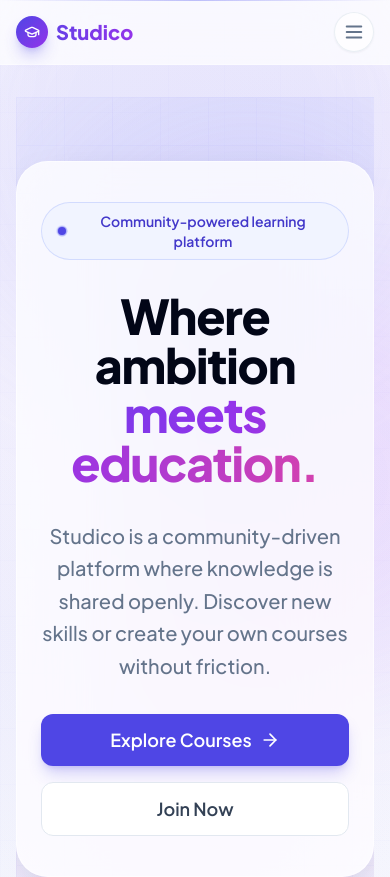
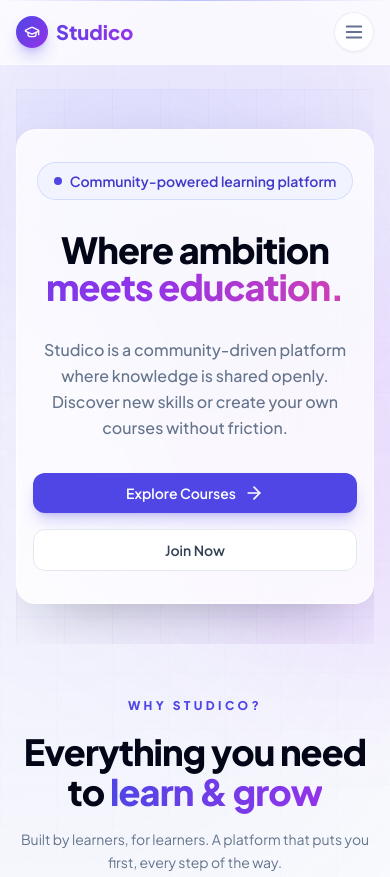
Before and after one commit to Dav2dAnderson/studico, a Next.js app in the folder frontend/: page / in a window 390 px wide. Shown: the top 877 px of the page. Built offline with nearby package versions, Linux system fonts and the light colour scheme; no server answers.

Commit message:
Implemented response design

```diff
--- a/frontend/src/app/courses/page.tsx
+++ b/frontend/src/app/courses/page.tsx
@@ -121,7 +121,7 @@ export default function Courses() {
         </div>
 
         {/* Search bar */}
-        <div className="relative max-w-xl">
+        <div className="relative w-full sm:max-w-xl">
           <Search
             size={18}
             className="pointer-events-none absolute left-4 top-1/2 -translate-y-1/2 text-slate-400"
@@ -166,7 +166,7 @@ export default function Courses() {
           )}
         </div>
       ) : (
-        <div className="grid grid-cols-1 md:grid-cols-2 lg:grid-cols-3 gap-6">
+        <div className="grid grid-cols-1 sm:grid-cols-2 lg:grid-cols-3 gap-4 sm:gap-6">
           {filtered.map((course, i) => {
             const gradient = CARD_GRADIENTS[i % CARD_GRADIENTS.length];
             const authorName =
--- a/frontend/src/app/globals.css
+++ b/frontend/src/app/globals.css
@@ -165,15 +165,15 @@
   }
 
   .page-shell {
-    @apply relative z-10 mx-auto w-full max-w-7xl px-4 sm:px-6 lg:px-8 py-8 sm:py-10 flex flex-1 flex-col;
+    @apply relative z-10 mx-auto w-full max-w-7xl px-4 sm:px-6 lg:px-8 py-6 sm:py-10;
   }
 
   .surface-panel {
-    @apply rounded-[2rem] border border-white/60 dark:border-slate-800/70 bg-white/80 dark:bg-slate-950/65 shadow-[0_20px_60px_-30px_rgba(15,23,42,0.45)] backdrop-blur-2xl;
+    @apply rounded-[1.25rem] sm:rounded-[2rem] border border-white/60 dark:border-slate-800/70 bg-white/80 dark:bg-slate-950/65 shadow-[0_20px_60px_-30px_rgba(15,23,42,0.45)] backdrop-blur-2xl;
   }
 
   .surface-panel-soft {
-    @apply rounded-[2rem] border border-slate-200/70 dark:border-slate-800/80 bg-white/70 dark:bg-slate-950/55 shadow-lg shadow-slate-900/5 dark:shadow-black/20 backdrop-blur-xl;
+    @apply rounded-[1.25rem] sm:rounded-[2rem] border border-slate-200/70 dark:border-slate-800/80 bg-white/70 dark:bg-slate-950/55 shadow-lg shadow-slate-900/5 dark:shadow-black/20 backdrop-blur-xl;
   }
 
   .page-eyebrow {
@@ -181,11 +181,11 @@
   }
 
   .page-title {
-    @apply text-4xl sm:text-5xl font-black tracking-tight text-slate-950 dark:text-white;
+    @apply text-3xl sm:text-4xl md:text-5xl font-black tracking-tight text-slate-950 dark:text-white;
   }
 
   .page-subtitle {
-    @apply text-base sm:text-lg leading-relaxed text-slate-500 dark:text-slate-400;
+    @apply text-sm sm:text-base lg:text-lg leading-relaxed text-slate-500 dark:text-slate-400;
   }
 
   /* Animation utilities */
@@ -243,12 +243,12 @@
 
   /* Button styles */
   .btn-primary {
-    @apply inline-flex items-center justify-center px-6 py-3 rounded-xl font-semibold text-white;
+    @apply inline-flex items-center justify-center px-5 py-2.5 sm:px-6 sm:py-3 rounded-xl text-sm sm:text-base font-semibold text-white;
     @apply bg-indigo-600 hover:bg-indigo-700 transition-all duration-200;
     @apply shadow-lg shadow-indigo-600/25 hover:-translate-y-0.5 active:scale-[0.98];
   }
   .btn-secondary {
-    @apply inline-flex items-center justify-center px-6 py-3 rounded-xl font-semibold;
+    @apply inline-flex items-center justify-center px-5 py-2.5 sm:px-6 sm:py-3 rounded-xl text-sm sm:text-base font-semibold;
     @apply bg-white dark:bg-slate-800 text-slate-700 dark:text-slate-200;
     @apply border border-slate-200 dark:border-slate-700 hover:border-indigo-300 dark:hover:border-indigo-600;
     @apply transition-all duration-200 hover:-translate-y-0.5 active:scale-[0.98];
@@ -256,8 +256,8 @@
 
   /* Input base */
   .input-base {
-    @apply w-full px-4 py-3 rounded-2xl border border-slate-200/80 dark:border-slate-700/80;
-    @apply bg-white/80 dark:bg-slate-950/60 text-slate-900 dark:text-slate-100;
+    @apply w-full px-3 py-2.5 sm:px-4 sm:py-3 rounded-2xl border border-slate-200/80 dark:border-slate-700/80;
+    @apply bg-white/80 dark:bg-slate-950/60 text-slate-900 dark:text-slate-100 text-sm sm:text-base;
     @apply placeholder-slate-400 dark:placeholder-slate-600;
     @apply focus:outline-none focus:ring-2 focus:ring-indigo-500/50 focus:border-indigo-500;
     @apply transition-all duration-200 shadow-sm shadow-slate-900/5;
--- a/frontend/src/app/layout.tsx
+++ b/frontend/src/app/layout.tsx
@@ -52,8 +52,8 @@ export default function RootLayout({
               className="pointer-events-none absolute inset-0 overflow-hidden"
             >
               <div className="absolute -top-32 left-1/2 h-[32rem] w-[32rem] -translate-x-1/2 rounded-full bg-indigo-500/10 blur-3xl dark:bg-indigo-500/15" />
-              <div className="absolute top-[18rem] right-[-8rem] h-[24rem] w-[24rem] rounded-full bg-purple-500/10 blur-3xl dark:bg-purple-500/10" />
-              <div className="absolute bottom-0 left-[-6rem] h-[22rem] w-[22rem] rounded-full bg-sky-500/10 blur-3xl dark:bg-sky-500/10" />
+              <div className="absolute top-[18rem] right-0 h-[24rem] w-[24rem] translate-x-1/2 rounded-full bg-purple-500/10 blur-3xl dark:bg-purple-500/10" />
+              <div className="absolute bottom-0 left-0 h-[22rem] w-[22rem] -translate-x-1/2 rounded-full bg-sky-500/10 blur-3xl dark:bg-sky-500/10" />
               <div
                 className="absolute inset-0 opacity-[0.03] dark:opacity-[0.06]"
                 style={{
--- a/frontend/src/app/page.tsx
+++ b/frontend/src/app/page.tsx
@@ -47,14 +47,14 @@ export default function Home() {
   const { user } = useAuth();
 
   return (
-    <div className="flex flex-col gap-20 overflow-hidden">
+    <div className="flex flex-col gap-12 sm:gap-20 overflow-hidden">
       {/* ─────────────────────── HERO ─────────────────────── */}
       <section className="relative overflow-hidden">
         {/* Background blobs */}
         <div className="absolute inset-0 pointer-events-none">
-          <div className="absolute top-[-5%] left-[-5%] w-[500px] h-[500px] bg-indigo-400/20 dark:bg-indigo-600/15 rounded-full blur-[120px] animate-float" />
-          <div className="absolute bottom-[-5%] right-[-5%] w-[400px] h-[400px] bg-purple-400/20 dark:bg-purple-600/15 rounded-full blur-[100px] animate-float-delayed" />
-          <div className="absolute top-[40%] left-[45%] w-[300px] h-[300px] bg-pink-400/10 dark:bg-pink-600/10 rounded-full blur-[80px] animate-float" />
+          <div className="absolute top-[-5%] left-[-5%] w-[280px] h-[280px] sm:w-[500px] sm:h-[500px] bg-indigo-400/20 dark:bg-indigo-600/15 rounded-full blur-[120px] animate-float" />
+          <div className="absolute bottom-[-5%] right-[-5%] w-[220px] h-[220px] sm:w-[400px] sm:h-[400px] bg-purple-400/20 dark:bg-purple-600/15 rounded-full blur-[100px] animate-float-delayed" />
+          <div className="absolute top-[40%] left-[45%] w-[160px] h-[160px] sm:w-[300px] sm:h-[300px] bg-pink-400/10 dark:bg-pink-600/10 rounded-full blur-[80px] animate-float" />
           {/* grid pattern */}
           <div
             className="absolute inset-0 opacity-[0.03] dark:opacity-[0.06]"
@@ -66,8 +66,8 @@ export default function Home() {
           />
         </div>
 
-        <div className="relative z-10 mx-auto max-w-6xl py-16 sm:py-20 lg:py-24">
-          <div className="surface-panel px-6 py-10 sm:px-10 sm:py-14 lg:px-14 lg:py-16 text-center">
+        <div className="relative z-10 mx-auto max-w-6xl py-10 sm:py-16 lg:py-24">
+          <div className="surface-panel px-4 py-8 sm:px-10 sm:py-14 lg:px-14 lg:py-16 text-center">
             <div className="mx-auto max-w-4xl space-y-8">
               {/* Badge */}
               <div className="inline-flex items-center gap-2 rounded-full border border-indigo-200/70 bg-indigo-50/80 px-4 py-2 text-sm font-semibold text-indigo-700 backdrop-blur-sm dark:border-indigo-800/60 dark:bg-indigo-950/55 dark:text-indigo-300">
@@ -79,13 +79,13 @@ export default function Home() {
               </div>
 
               {/* Headline */}
-              <h1 className="text-5xl font-black leading-[1.02] tracking-tight text-slate-950 dark:text-white sm:text-6xl lg:text-7xl">
+              <h1 className="text-4xl font-black leading-[1.02] tracking-tight text-slate-950 dark:text-white sm:text-5xl lg:text-7xl">
                 Where ambition{" "}
                 <span className="gradient-text">meets education.</span>
               </h1>
 
               {/* Subheadline */}
-              <p className="mx-auto max-w-3xl text-xl font-medium leading-relaxed text-slate-500 dark:text-slate-400 sm:text-2xl">
+              <p className="mx-auto max-w-3xl text-base font-medium leading-relaxed text-slate-500 dark:text-slate-400 sm:text-xl lg:text-2xl">
                 Studico is a community-driven platform where knowledge is shared
                 openly. Discover new skills or create your own courses without
                 friction.
@@ -96,7 +96,7 @@ export default function Home() {
                 <Link
                   href="/courses"
                   id="hero-explore-btn"
-                  className="group btn-primary gap-2 rounded-2xl px-8 py-4 text-lg shadow-xl shadow-indigo-600/30"
+                  className="group btn-primary gap-2 rounded-2xl px-6 py-3 sm:px-8 sm:py-4 text-base sm:text-lg shadow-xl shadow-indigo-600/30"
                 >
                   Explore Courses
                   <ArrowRight
@@ -108,7 +108,7 @@ export default function Home() {
                   <Link
                     href="/auth/register"
                     id="hero-join-btn"
-                    className="btn-secondary rounded-2xl px-8 py-4 text-lg"
+                    className="btn-secondary rounded-2xl px-6 py-3 sm:px-8 sm:py-4 text-base sm:text-lg"
                   >
                     Join Now
                   </Link>
@@ -116,7 +116,7 @@ export default function Home() {
                   <Link
                     href="/profile"
                     id="hero-profile-btn"
-                    className="btn-secondary rounded-2xl px-8 py-4 text-lg"
+                    className="btn-secondary rounded-2xl px-6 py-3 sm:px-8 sm:py-4 text-base sm:text-lg"
                   >
                     My Dashboard
                   </Link>
@@ -150,7 +150,7 @@ export default function Home() {
           </div>
 
           {/* Feature grid */}
-          <div className="grid grid-cols-1 sm:grid-cols-2 lg:grid-cols-3 gap-6">
+          <div className="grid grid-cols-1 sm:grid-cols-2 lg:grid-cols-3 gap-4 sm:gap-6">
             {FEATURES.map((f, i) => (
               <div
                 key={f.title}
@@ -196,12 +196,12 @@ export default function Home() {
           <div className="absolute bottom-0 left-0 w-[300px] h-[300px] bg-pink-500/20 rounded-full blur-2xl" />
         </div>
 
-        <div className="relative z-10 mx-auto max-w-4xl rounded-[2.25rem] px-6 py-20 text-center sm:px-10">
-          <h2 className="text-4xl font-black leading-tight text-white sm:text-5xl">
+        <div className="relative z-10 mx-auto max-w-4xl rounded-[1.25rem] sm:rounded-[2.25rem] px-5 py-12 sm:py-20 text-center sm:px-10">
+          <h2 className="text-3xl font-black leading-tight text-white sm:text-5xl">
             Ready to start your{" "}
             <span className="text-indigo-200">learning journey?</span>
           </h2>
-          <p className="mx-auto max-w-2xl text-xl text-indigo-200">
+          <p className="mx-auto max-w-2xl text-base sm:text-xl text-indigo-200">
             Join thousands of learners and educators on Studico and get
             started right away.
           </p>
@@ -209,7 +209,7 @@ export default function Home() {
             <Link
               href={user ? "/courses" : "/auth/register"}
               id="cta-main-btn"
-              className="inline-flex items-center justify-center gap-2 px-10 py-4 bg-white text-indigo-700 font-black rounded-2xl hover:bg-indigo-50 transition-all shadow-2xl shadow-black/20 hover:-translate-y-0.5 text-lg active:scale-[0.98]"
+              className="inline-flex items-center justify-center gap-2 px-7 py-3.5 sm:px-10 sm:py-4 bg-white text-indigo-700 font-black rounded-2xl hover:bg-indigo-50 transition-all shadow-2xl shadow-black/20 hover:-translate-y-0.5 text-base sm:text-lg active:scale-[0.98]"
             >
               {user ? "Go to Courses" : "Get Started"}
               <ArrowRight size={20} />
@@ -217,8 +217,8 @@ export default function Home() {
             {!user && (
               <Link
                 href="/auth/login"
-                id="cta-login-btn"
-                className="inline-flex items-center justify-center px-10 py-4 border-2 border-white/30 text-white font-bold rounded-2xl hover:border-white/60 hover:bg-white/10 transition-all text-lg"
+              id="cta-login-btn"
+              className="inline-flex items-center justify-center px-7 py-3.5 sm:px-10 sm:py-4 border-2 border-white/30 text-white font-bold rounded-2xl hover:border-white/60 hover:bg-white/10 transition-all text-base sm:text-lg"
               >
                 Sign In
               </Link>
--- a/frontend/src/app/profile/page.tsx
+++ b/frontend/src/app/profile/page.tsx
@@ -154,7 +154,7 @@ export default function ProfilePage() {
     : profile.username;
 
   return (
-    <div className="w-full max-w-5xl space-y-12">
+    <div className="w-full max-w-5xl mx-auto space-y-10 sm:space-y-12">
       {notification && (
         <div className="surface-panel flex items-start justify-between gap-4 border-emerald-200/70 bg-emerald-50/80 px-5 py-4 text-emerald-800 dark:border-emerald-900/50 dark:bg-emerald-950/30 dark:text-emerald-300">
           <div className="flex items-start gap-3">
@@ -178,7 +178,7 @@ export default function ProfilePage() {
 
       {/* Profile Header */}
       <div className="surface-panel overflow-hidden relative">
-        <div className="relative h-48 bg-gradient-to-r from-indigo-500 via-purple-500 to-pink-500">
+        <div className="relative h-32 sm:h-48 bg-gradient-to-r from-indigo-500 via-purple-500 to-pink-500">
           <button
             onClick={() => setIsEditModalOpen(true)}
             className="absolute top-6 right-6 z-10 rounded-2xl border border-white/30 bg-white/20 p-3 text-white backdrop-blur-md transition-all hover:bg-white/30"
@@ -195,7 +195,7 @@ export default function ProfilePage() {
             </div>
           </div>
 
-          <div className="pt-20 pl-2 flex flex-col md:flex-row md:items-end md:justify-between gap-6">
+          <div className="pt-20 pl-2 flex flex-col gap-6">
             <div className="flex-1">
               <div className="flex items-center gap-3 mb-2">
                 <h1 className="text-3xl font-black leading-tight text-slate-950 dark:text-slate-100">{displayName}</h1>
@@ -250,24 +250,24 @@ export default function ProfilePage() {
               </div>
             </div>
 
-            <div className="flex gap-3">
+            <div className="flex flex-wrap gap-3">
               {profile.is_author && (
                 <Link
                   href="/courses/create"
-                  className="inline-flex items-center justify-center rounded-2xl bg-indigo-600 px-6 py-3 font-bold text-white shadow-xl shadow-indigo-600/20 transition-all hover:bg-indigo-700 active:scale-95"
+                  className="inline-flex items-center justify-center rounded-2xl bg-indigo-600 px-5 py-2.5 sm:px-6 sm:py-3 text-sm font-bold text-white shadow-xl shadow-indigo-600/20 transition-all hover:bg-indigo-700 active:scale-95"
                 >
                   Create Course
                 </Link>
               )}
               <Link
                 href="/auth/change-password"
-                className="inline-flex items-center justify-center rounded-2xl bg-white px-6 py-3 font-bold text-slate-700 transition-all hover:bg-slate-100 active:scale-95 dark:bg-slate-800 dark:text-slate-200 dark:hover:bg-slate-700"
+                className="inline-flex items-center justify-center rounded-2xl bg-white px-5 py-2.5 sm:px-6 sm:py-3 text-sm font-bold text-slate-700 transition-all hover:bg-slate-100 active:scale-95 dark:bg-slate-800 dark:text-slate-200 dark:hover:bg-slate-700"
               >
                 Change Password
               </Link>
               <button
                 onClick={() => setIsEditModalOpen(true)}
-                className="inline-flex items-center justify-center rounded-2xl bg-slate-100 px-6 py-3 font-bold text-slate-700 transition-all hover:bg-slate-200 active:scale-95 dark:bg-slate-700 dark:text-slate-200 dark:hover:bg-slate-600"
+                className="inline-flex items-center justify-center rounded-2xl bg-slate-100 px-5 py-2.5 sm:px-6 sm:py-3 text-sm font-bold text-slate-700 transition-all hover:bg-slate-200 active:scale-95 dark:bg-slate-700 dark:text-slate-200 dark:hover:bg-slate-600"
               >
                 Edit Profile
               </button>
@@ -288,7 +288,7 @@ export default function ProfilePage() {
             </div>
 
             <form onSubmit={handleUpdateProfile} className="space-y-6 p-8">
-              <div className="grid grid-cols-2 gap-4">
+              <div className="grid grid-cols-1 sm:grid-cols-2 gap-4">
                 <div>
                   <label className="block text-xs font-black text-slate-400 uppercase tracking-widest mb-2 ml-1">First Name</label>
                   <input
@@ -320,7 +320,7 @@ export default function ProfilePage() {
                 />
               </div>
 
-              <div className="grid grid-cols-2 gap-4">
+              <div className="grid grid-cols-1 sm:grid-cols-2 gap-4">
                 <div>
                   <label className="block text-xs font-black text-slate-400 uppercase tracking-widest mb-2 ml-1">Email</label>
                   <input
@@ -417,7 +417,7 @@ export default function ProfilePage() {
           </div>
 
           {profile.studying_in && profile.studying_in.length > 0 ? (
-            <div className="grid grid-cols-1 md:grid-cols-2 lg:grid-cols-3 gap-8">
+            <div className="grid grid-cols-1 sm:grid-cols-2 lg:grid-cols-3 gap-5 sm:gap-8">
               {profile.studying_in.map((course) => (
                 <Link
                   href={`/courses/${course.slug}`}
@@ -449,7 +449,7 @@ export default function ProfilePage() {
               ))}
             </div>
           ) : (
-            <div className="bg-slate-50/50 dark:bg-slate-900/20 rounded-[3rem] border-2 border-dashed border-slate-200 dark:border-slate-800 p-16 text-center">
+            <div className="bg-slate-50/50 dark:bg-slate-900/20 rounded-[2rem] sm:rounded-[3rem] border-2 border-dashed border-slate-200 dark:border-slate-800 p-8 sm:p-16 text-center">
               <div className="mx-auto w-20 h-20 bg-white dark:bg-slate-800 rounded-[2rem] shadow-sm flex items-center justify-center mb-6 text-slate-300 dark:text-slate-600">
                 <BookOpen size={40} />
               </div>
@@ -478,7 +478,7 @@ export default function ProfilePage() {
             </div>
 
             {profile.my_courses && profile.my_courses.length > 0 ? (
-              <div className="grid grid-cols-1 md:grid-cols-2 lg:grid-cols-3 gap-8">
+              <div className="grid grid-cols-1 sm:grid-cols-2 lg:grid-cols-3 gap-5 sm:gap-8">
                 {profile.my_courses.map((course) => (
                   <Link
                     href={`/courses/${course.slug}/manage`}
@@ -508,7 +508,7 @@ export default function ProfilePage() {
                 ))}
               </div>
             ) : (
-              <div className="bg-slate-50/50 dark:bg-slate-900/20 rounded-[3rem] border-2 border-dashed border-slate-200 dark:border-slate-800 p-16 text-center">
+              <div className="bg-slate-50/50 dark:bg-slate-900/20 rounded-[2rem] sm:rounded-[3rem] border-2 border-dashed border-slate-200 dark:border-slate-800 p-8 sm:p-16 text-center">
                 <h3 className="text-2xl font-black text-slate-800 dark:text-slate-200 mb-3">Ready to share your wisdom?</h3>
                 <p className="text-slate-500 dark:text-slate-400 max-w-sm mx-auto mb-10 text-lg">
                   Create your first course and inspire thousands of students.
--- a/frontend/src/components/Navbar.tsx
+++ b/frontend/src/components/Navbar.tsx
@@ -246,16 +246,16 @@ export function Navbar() {
         {mobileOpen && (
           <div className="animate-fade-up border-t border-slate-200/70 bg-white/95 backdrop-blur-2xl dark:border-slate-800/70 dark:bg-slate-950/95 sm:hidden">
             <div className="px-4 py-4 space-y-1">
-              <Link href="/courses" className={`flex w-full items-center gap-2 rounded-2xl px-3 py-2.5 text-sm font-medium ${navLinkClass("/courses")}`}>
+              <Link href="/courses" className={`flex w-full items-center gap-2 rounded-2xl px-3 py-2.5 min-h-[44px] text-sm font-medium ${navLinkClass("/courses")}`}>
                 <BookOpen size={16} /> Courses
               </Link>
               {!user?.is_author && (
-                <Link href="/applications" className={`flex w-full items-center gap-2 rounded-2xl px-3 py-2.5 text-sm font-medium ${navLinkClass("/applications")}`}>
+                <Link href="/applications" className={`flex w-full items-center gap-2 rounded-2xl px-3 py-2.5 min-h-[44px] text-sm font-medium ${navLinkClass("/applications")}`}>
                   <Sparkles size={16} /> Apply to Teach
                 </Link>
               )}
               {user?.is_author && (
-                <Link href="/courses/create" className={`flex w-full items-center gap-2 rounded-2xl px-3 py-2.5 text-sm font-medium ${navLinkClass("/courses/create")}`}>
+                <Link href="/courses/create" className={`flex w-full items-center gap-2 rounded-2xl px-3 py-2.5 min-h-[44px] text-sm font-medium ${navLinkClass("/courses/create")}`}>
                   <BookOpen size={16} /> Create Course
                 </Link>
               )}
@@ -265,7 +265,7 @@ export function Navbar() {
               {/* Theme */}
               <button
                 onClick={toggleTheme}
-                className="flex w-full items-center gap-2 rounded-2xl px-3 py-2.5 text-sm font-medium text-slate-600 transition-all hover:bg-slate-100 dark:text-slate-300 dark:hover:bg-slate-800"
+                className="flex w-full items-center gap-2 rounded-2xl px-3 py-2.5 min-h-[44px] text-sm font-medium text-slate-600 transition-all hover:bg-slate-100 dark:text-slate-300 dark:hover:bg-slate-800"
               >
                 {theme === "light" ? <Moon size={16} /> : <Sun size={16} />}
                 {theme === "light" ? "Dark Mode" : "Light Mode"}
@@ -274,25 +274,25 @@ export function Navbar() {
               {!loading && (
                 user ? (
                   <>
-                    <Link href="/profile" className="flex w-full items-center gap-2 rounded-2xl px-3 py-2.5 text-sm font-medium text-slate-600 transition-all hover:bg-slate-100 dark:text-slate-300 dark:hover:bg-slate-800">
+                    <Link href="/profile" className="flex w-full items-center gap-2 rounded-2xl px-3 py-2.5 min-h-[44px] text-sm font-medium text-slate-600 transition-all hover:bg-slate-100 dark:text-slate-300 dark:hover:bg-slate-800">
                       <User size={16} /> Profile
                     </Link>
-                    <Link href="/auth/change-password" className="flex w-full items-center gap-2 rounded-2xl px-3 py-2.5 text-sm font-medium text-slate-600 transition-all hover:bg-slate-100 dark:text-slate-300 dark:hover:bg-slate-800">
+                    <Link href="/auth/change-password" className="flex w-full items-center gap-2 rounded-2xl px-3 py-2.5 min-h-[44px] text-sm font-medium text-slate-600 transition-all hover:bg-slate-100 dark:text-slate-300 dark:hover:bg-slate-800">
                       <KeyRound size={16} /> Change Password
                     </Link>
                     <button
                       onClick={logout}
-                      className="flex w-full items-center gap-2 rounded-2xl px-3 py-2.5 text-sm font-medium text-red-500 transition-all hover:bg-red-50 dark:text-red-400 dark:hover:bg-red-950/30"
+                      className="flex w-full items-center gap-2 rounded-2xl px-3 py-2.5 min-h-[44px] text-sm font-medium text-red-500 transition-all hover:bg-red-50 dark:text-red-400 dark:hover:bg-red-950/30"
                     >
                       <LogOut size={16} /> Sign Out
                     </button>
                   </>
                 ) : (
                   <div className="flex gap-2 pt-1">
-                    <Link href="/auth/login" className="flex-1 rounded-2xl border border-slate-200 px-3 py-2.5 text-center text-sm font-semibold text-slate-700 transition-all hover:border-indigo-300 dark:border-slate-700 dark:text-slate-200">
+                    <Link href="/auth/login" className="flex-1 rounded-2xl border border-slate-200 px-3 py-2.5 min-h-[44px] text-center text-sm font-semibold text-slate-700 transition-all hover:border-indigo-300 dark:border-slate-700 dark:text-slate-200">
                       Sign In
                     </Link>
-                    <Link href="/auth/register" className="flex-1 rounded-2xl bg-gradient-to-r from-indigo-600 to-purple-600 px-3 py-2.5 text-center text-sm font-semibold text-white shadow-md shadow-indigo-600/25 transition-all hover:opacity-90">
+                    <Link href="/auth/register" className="flex-1 rounded-2xl bg-gradient-to-r from-indigo-600 to-purple-600 px-3 py-2.5 min-h-[44px] text-center text-sm font-semibold text-white shadow-md shadow-indigo-600/25 transition-all hover:opacity-90">
                       Get Started
                     </Link>
                   </div>
```
